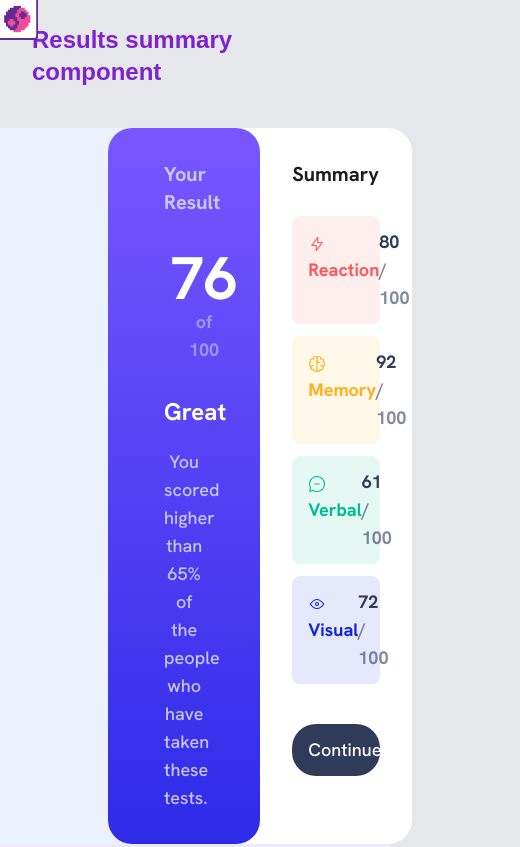
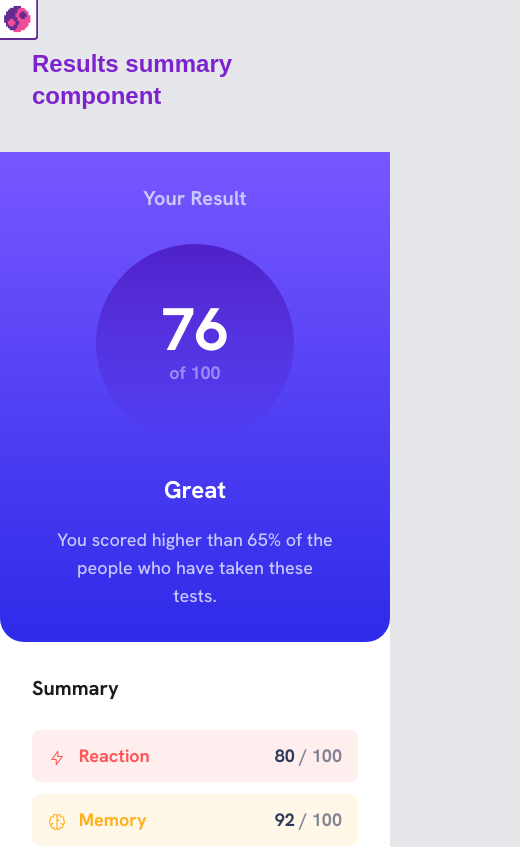
Before and after one commit to SuiteMel/SuiteMel, a SvelteKit app: page /frontend-mentor/results-summary in a window 390 px wide. Shown: the top 847 px of the page, 520 px wide, since content can reach past the window. Built offline with nearby package versions, Linux system fonts and the light colour scheme; a web font is replaced by a local one.

Commit message:
Mobile for results-summary challenge

```diff
--- a/src/routes/frontend-mentor/+layout.svelte
+++ b/src/routes/frontend-mentor/+layout.svelte
@@ -18,7 +18,7 @@
 <main class="flex flex-col">
   {#if sections[current] }
     <section class="container">
-      <h1 class="text-2xl font-semibold mb-10 mt-6 text-purple-700">
+      <h1 class="text-2xl font-semibold mb-10 mt-12 text-purple-700">
           {sections[current]}
         </h1>
     </section>
--- a/src/routes/frontend-mentor/results-summary/+page.svelte
+++ b/src/routes/frontend-mentor/results-summary/+page.svelte
@@ -21,9 +21,9 @@
 
 <!-- TODO: Active states and mobile -->
 <section class="results-summary grid items-center text-lg font-['Hanken_Grotesk'] grow bg-[color:var(--pale-blue)] font-medium">
-  <div class="container">
-    <div class="bg-white rounded-3xl flex w-8/12 xl:w-1/2 mx-auto">
-      <div class="bg-gradient w-1/2 rounded-3xl px-14 text-center py-8">
+  <div class="lg:container">
+    <div class="bg-white lg:rounded-3xl grid lg:grid-cols-2 lg:w-8/12 xl:w-1/2 mx-auto">
+      <div class="bg-gradient rounded-b-3xl lg:rounded-t-3xl px-14 text-center py-8">
         <p class="text-[color:var(--light-lavender)] font-bold text-xl">Your Result</p>
 
         <div class="rounded-full aspect-square mx-10 circle-gradient my-8 flex flex-col items-center justify-center font-bold">
@@ -44,7 +44,7 @@
         </p>
       </div>
 
-      <div class="px-8 py-8 w-1/2">
+      <div class="px-8 py-8">
         <p class="font-bold text-xl">Summary</p>
 
         <div class="space-y-3 mt-7 mb-10">
```
